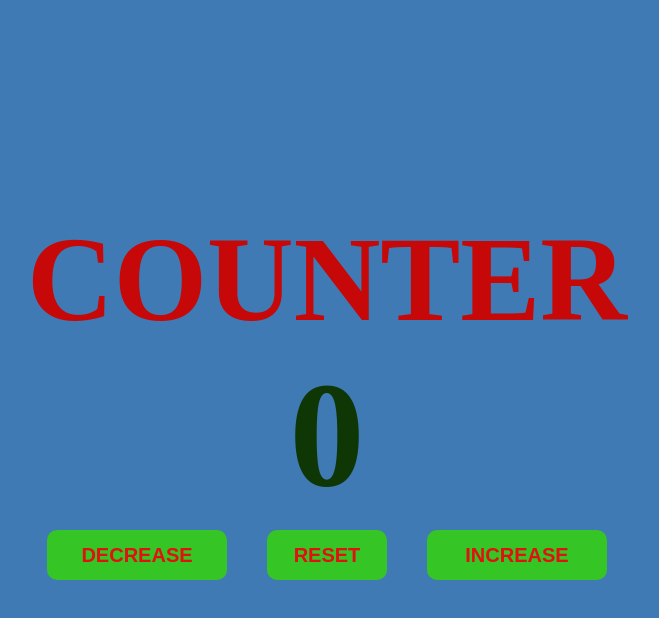
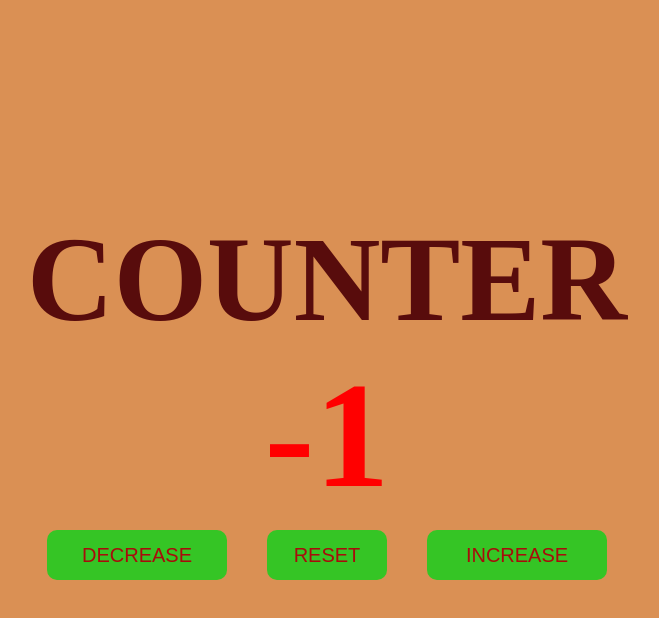
Before and after one commit to gogolashvili/counter--challenge, a plain HTML site: page index.html in a window 1280 px wide. Both pictures are taken after a click on the button "DECREASE". Shown: the whole page, without its empty margins (313-972 px from the left). Drawn offline with Linux system fonts and the light colour scheme.

Commit message:
add j s  functions

```diff
--- a/main.js
+++ b/main.js
@@ -0,0 +1,20 @@
+let decrease = document.querySelector(".kleba");
+let reset = document.querySelector(".ganuleba");
+let increase = document.querySelector(".zrda");
+let shedegi = document.querySelector("h2");
+decrease.addEventListener("click", function () {
+  shedegi.innerHTML--;
+  if (shedegi.innerHTML < 0) {
+    shedegi.style.color = "red";
+  }
+});
+reset.addEventListener("click", function () {
+  shedegi.innerHTML = 0;
+  shedegi.style.color = "black";
+});
+increase.addEventListener("click", function () {
+  shedegi.innerHTML++;
+  if (shedegi.innerHTML > 0) {
+    shedegi.style.color = "blue";
+  }
+});
--- a/style.css
+++ b/style.css
@@ -1,7 +1,7 @@
 .cont {
   width: 100vw;
   height: 100vh;
-  background-color: rgb(64, 122, 180);
+  background-color: rgb(218, 144, 84);
   display: flex;
   flex-direction: column;
   justify-content: center;
@@ -11,12 +11,11 @@
 h1 {
   font-size: 120px;
   font-weight: 700;
-  color: rgb(198, 8, 8);
+  color: rgb(88, 12, 12);
 }
 h2 {
   font-size: 150px;
   font-weight: 700;
-  color: rgb(15, 55, 6);
 }
 
 button {
@@ -25,8 +24,8 @@ button {
   border-radius: 10px;
   background-color: rgb(53, 197, 37);
   font-size: 20px;
-  font-weight: 700;
-  color: rgb(226, 16, 16);
+  font-weight: 100;
+  color: rgb(168, 12, 12);
   border: none;
 }
 button:hover {
```
